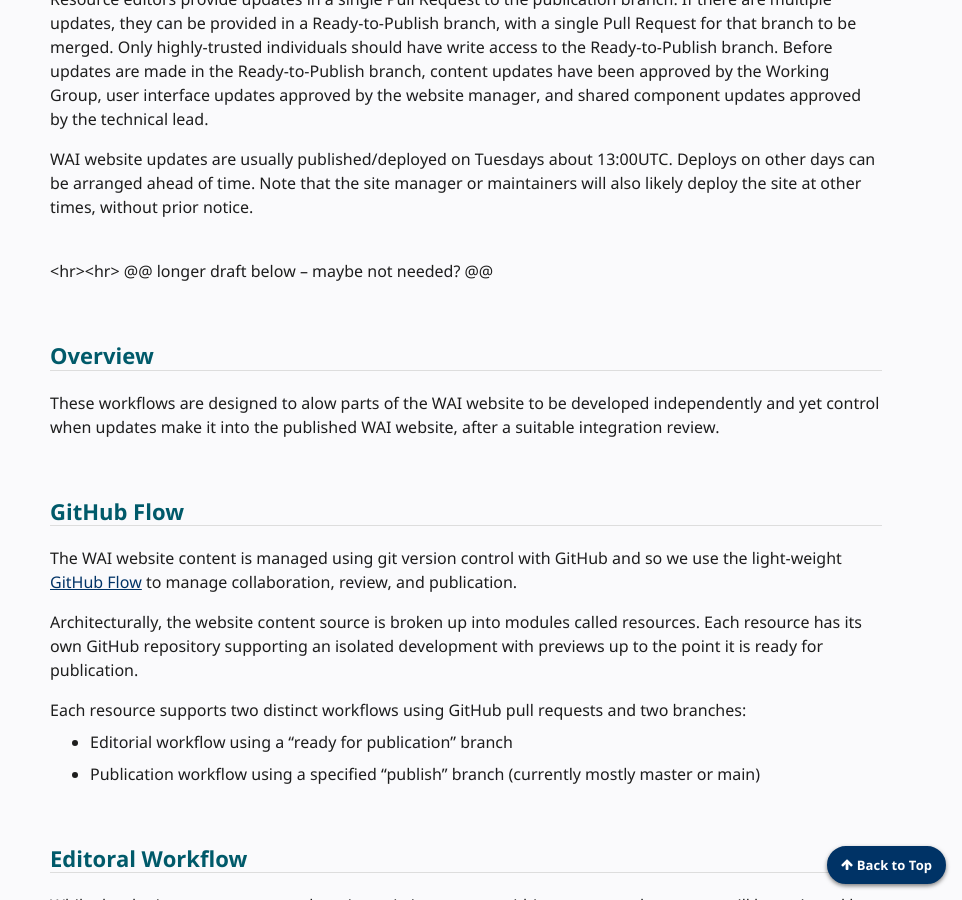
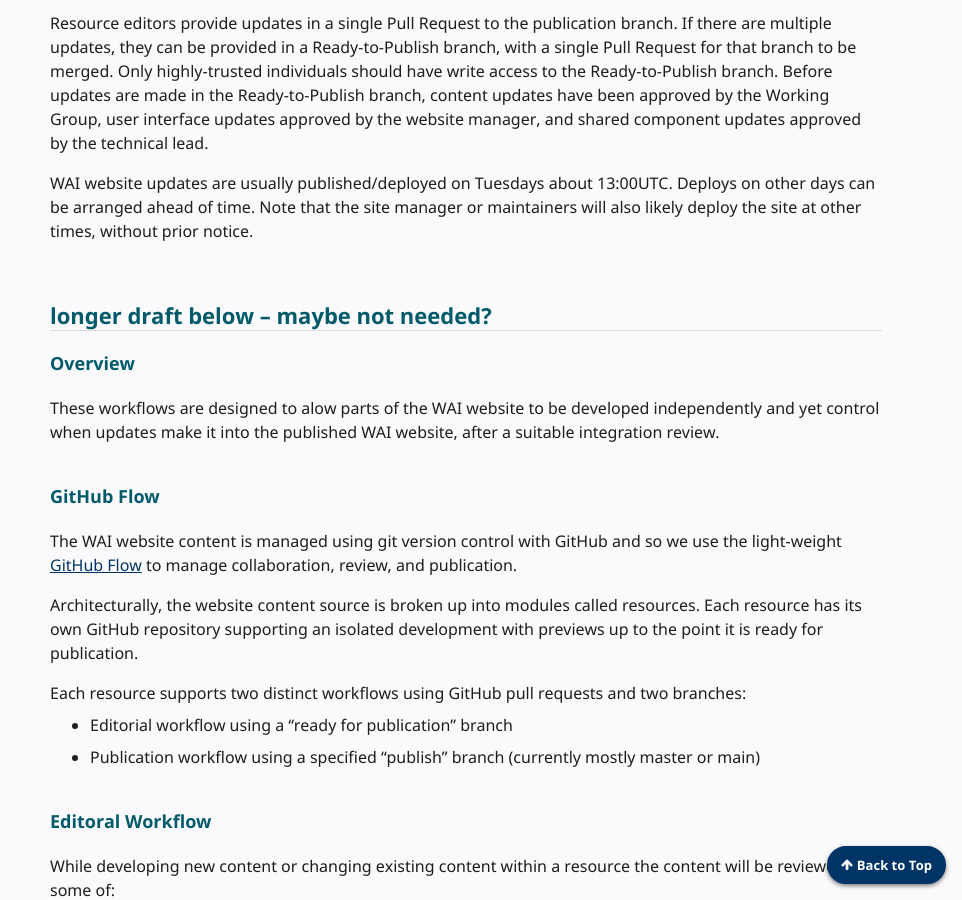
Before and after one commit to w3c/wai-website-theme, a Jekyll site: the page built from content/workflow.md, in a window 1280 px wide and 900 px high, scrolled down 2161 px. Shown: the whole window, without its empty margins (318-1280 px from the left). Built offline with Jekyll 4.4.1, drawn with Linux system fonts in a browser that asks for light colours; cached includes are drawn as plain includes; comment, search, counter and statistics services are not loaded; some of the changed text lies outside the part shown.

Commit message:
Update workflow.md

```diff
--- a/content/workflow.md
+++ b/content/workflow.md
@@ -52,14 +52,15 @@
 
 WAI website updates are usually published/deployed on Tuesdays about 13:00UTC. Deploys on other days can be arranged ahead of time. Note that the site manager or maintainers will also likely deploy the site at other times, without prior notice.
 
-<br><hr><hr>
-@@ longer draft below  -- maybe not needed? @@
 
-## Overview
+
+## longer draft below  -- maybe not needed?
+
+### Overview
 
 These workflows are designed to alow parts of the WAI website to be developed independently and yet control when updates make it into the published WAI website, after a suitable integration review.
 
-## GitHub Flow
+### GitHub Flow
 
 The WAI website content is managed using git version control with GitHub and so we use the light-weight [GitHub Flow](https://docs.github.com/en/get-started/quickstart/github-flow) to manage collaboration, review, and publication.
 
@@ -71,7 +72,7 @@
 - Editorial workflow using a "ready for publication" branch
 - Publication workflow using a specified "publish" branch (currently mostly master or main)
 
-## Editoral Workflow
+### Editoral Workflow
 
 While developing new content or changing existing content within a resource the content will be reviewed by some of:
 
@@ -92,7 +93,7 @@
 - the Publication Review workflow is started with a pull request to the "publish" branch
 - WAI team are added as pull request reviewers so they are notified via GitHub
 
-## Publication Workflow
+### Publication Workflow
 
 The WAI website has a lot of existing content spread across the many resources as well as shared assets like the theme.
 As the builds process pulls in all these content sources a best practice is to change one thing at a time.
@@ -125,7 +126,7 @@
 - the site is published using a GitHub release which triggers a GitHub Action
 - the changes are tested on the live site
 
-## Branch protection
+### Branch protection
 
 GitHub [branch protection settings](https://docs.github.com/en/repositories/configuring-branches-and-merges-in-your-repository/defining-the-mergeability-of-pull-requests/about-protected-branches) avoid errors caused by workflow shortcuts being taken. A set of restrictions are applied to specific branches.
 
@@ -135,6 +136,6 @@
 
 WAI Team members can always override the protections if required.
 
-## Cleanup
+### Cleanup
 
 After a pull request has been merged it is deleted in GitHub and the associated branch also deleted. This keeps the repository clean; too many branches make development hard. Note though, that GitHub allows deleted PRs and branches to be restored if ever required.
```
